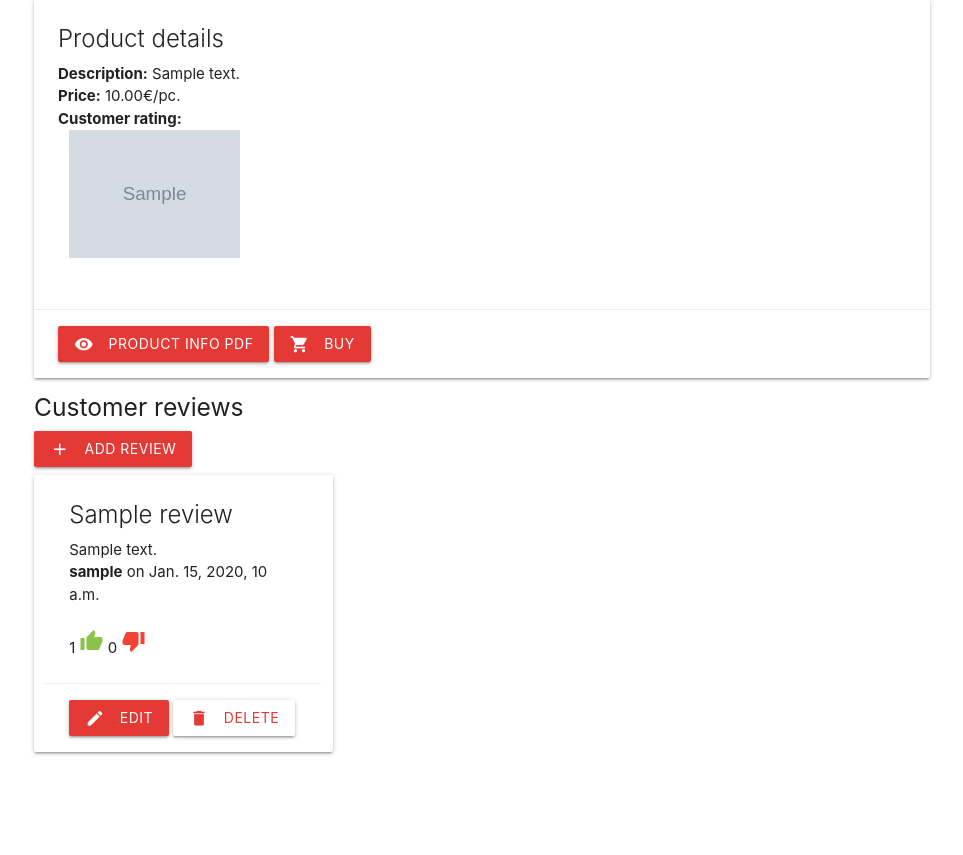
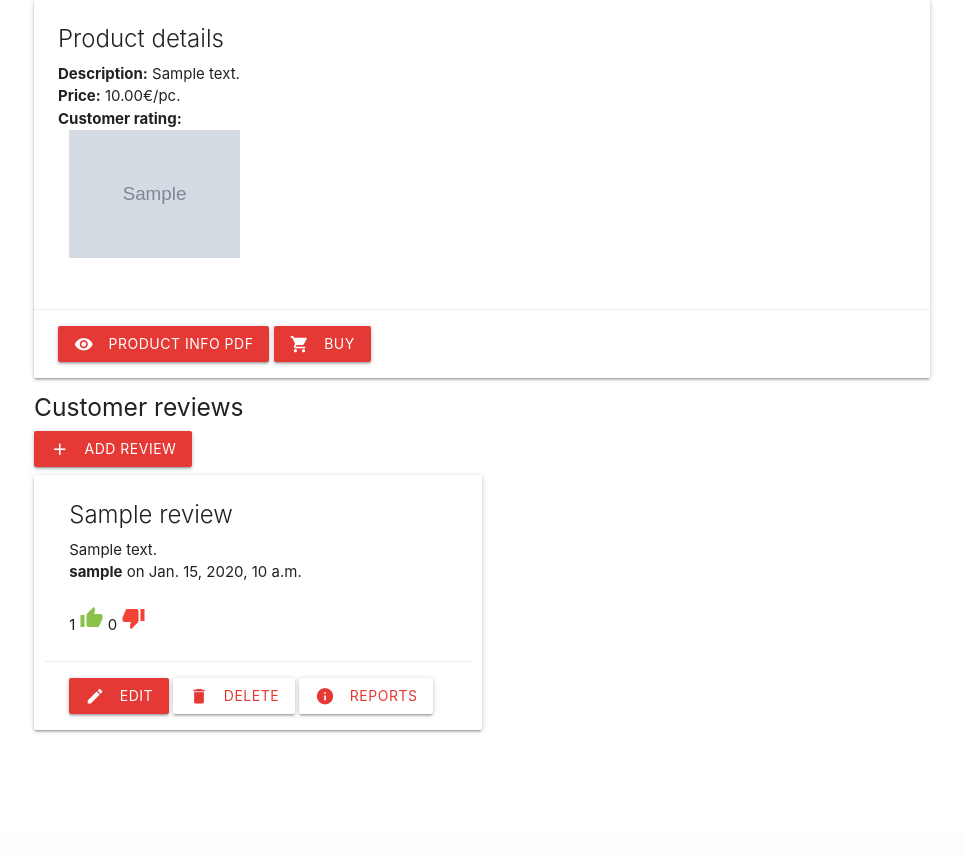
Before and after one commit to fnyrawr/uni_webpy_project, a Django app: page /products/show/1/ in a window 1280 px wide. Shown: the part 277-1132 px from the top of the page, without its empty margins (158-1121 px from the left). After the commit the page ends 1010 px from the top, so only its background shows below. Run offline with Django 4.2, Linux system fonts and the light colour scheme; a user stored in the database is signed in; tables that the repository leaves empty hold one stand-in row (values such as "Sample post"); grey boxes marked "Sample" are stand-in pictures; some libraries are stand-ins or nearby versions.

Commit message:
some fixes

```diff
--- a/Product/templates/product-detail.html
+++ b/Product/templates/product-detail.html
@@ -77,7 +77,7 @@
         <a class="waves-effect waves-light btn red darken-1 modal-trigger" href="#modalAddReview"><i class="material-icons left">add</i>Add review</a>
         <div class="row">
             {% for review in product_reviews %}
-                <div class="col s4 card white">
+                <div class="col s6 card white">
                     <div class="card-content">
                         <span class="card-title">{{ review.title }}</span>
                         <div class="rateYo" data-rateyo-rating="{{ review.stars }}" data-rateyo-num-stars="5" data-rateyo-score="4" data-rateyo-multi-color="true" data-rateyo-read-only="true"></div>
@@ -94,11 +94,14 @@
                         {% if review.user == user %}
                             <a class="waves-effect btn red darken-1" href="{% url 'review-edit' that_one_product.id review.id %}" ><i class="material-icons left">edit</i>Edit</a>
                             <a class="waves-effect btn white red-text text-darken-1" href="{% url 'review-delete' that_one_product.id review.id %}" ><i class="material-icons left">delete</i>Delete</a>
-                        {% elif is_authorized %}
-                            <a class="waves-effect btn white red-text text-darken-1" href="{% url 'review-delete' that_one_product.id review.id %}" ><i class="material-icons left">delete</i>Delete</a>
-                            <a class="waves-effect btn white red-text text-darken-1" href="{% url 'report-list' that_one_product.id review.id %}" ><i class="material-icons left">show</i>Reports</a>
+                        {% endif %}
+                        {% if is_authorized %}
+                            {% if review.user != user %}
+                                <a class="waves-effect btn white red-text text-darken-1" href="{% url 'review-delete' that_one_product.id review.id %}" ><i class="material-icons left">delete</i>Delete</a>
+                            {% endif %}
+                            <a class="waves-effect btn white red-text text-darken-1" href="{% url 'report-list' that_one_product.id review.id %}" ><i class="material-icons left">info</i>Reports</a>
                         {% elif user.is_authenticated %}
-                            <a class="waves-effect btn red darken-1" href="{% url 'create-report' that_one_product.id review.id %}" ><i class="material-icons left">report_problem</i>Report</a>
+                            <a class="waves-effect btn red darken-1" href="{% url 'report-create' that_one_product.id review.id %}" ><i class="material-icons left">report_problem</i>Report</a>
                         {% endif %}
                     </div>
                 </div>
```
Also changed, not shown: Product/templates/product-list.html (+6 -4 lines).
